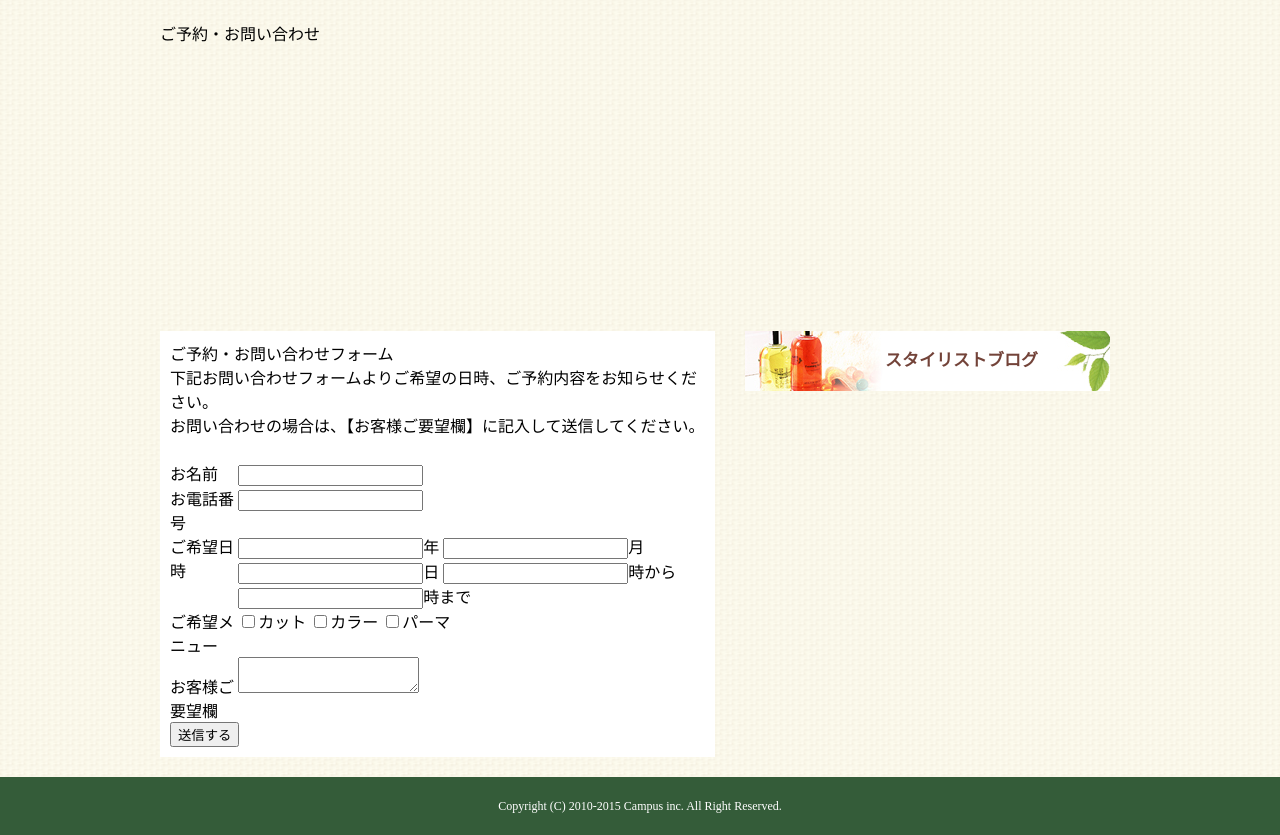
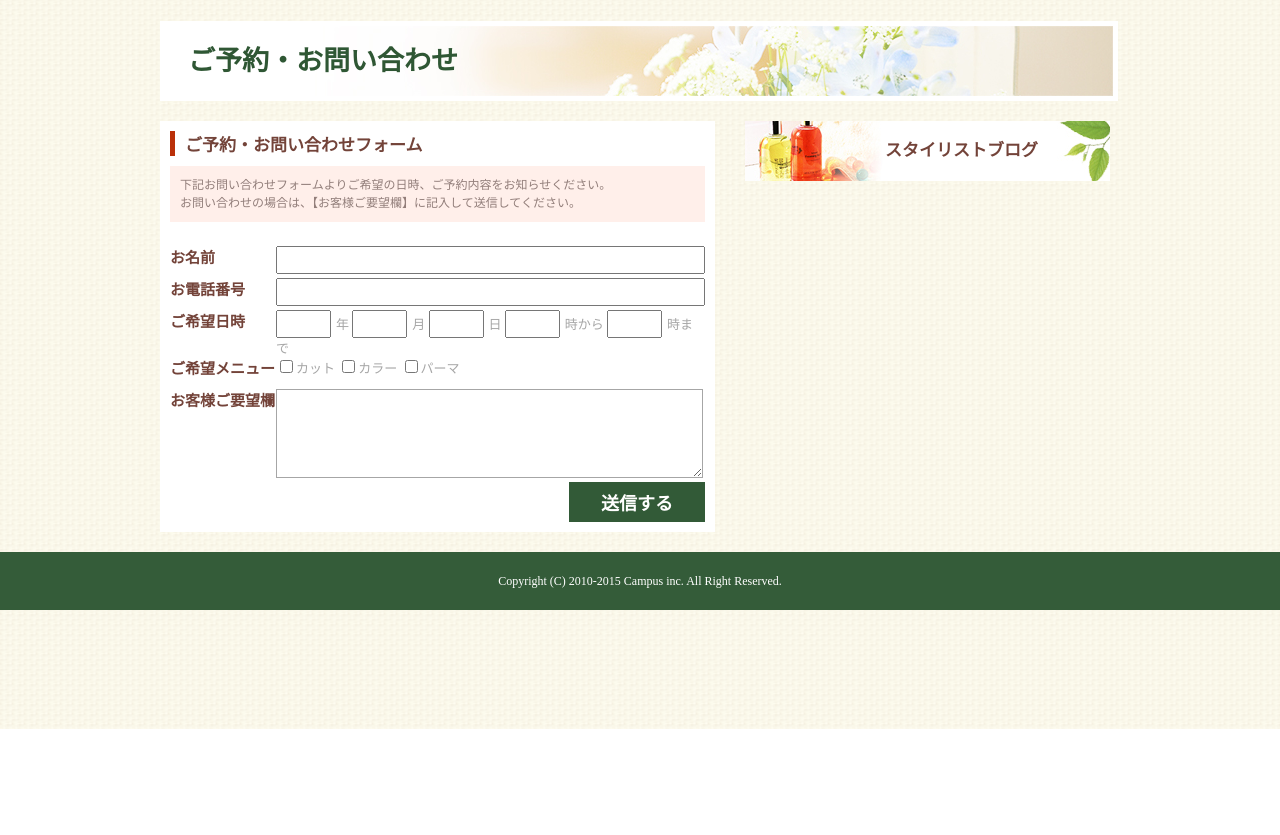
Before and after one commit to hphtml/sample, a plain HTML site: page contact.html in a window 1280 px wide. Shown: the part 71-906 px from the top of the page. After the commit the page ends 800 px from the top, so only its background shows below. Drawn offline with Linux system fonts and the light colour scheme.

Commit message:
Update tyukyu.css

```diff
--- a/tyukyu.css
+++ b/tyukyu.css
@@ -117,9 +117,96 @@ header img{
 /*--------topーーーーー*/
 .top{
     width: 950px;
-    height: 290px;
+    height: 290;
     margin-bottom: 20px;
 }
+/*--------topーーーーー*/
+
+/*--------contactーーーーー*/
+
+.top h2{
+    width: 925px;
+    height: 70px;
+    border: 5px solid #fff;
+    font-size: 27px;
+	font-weight: bold;
+	color: #2f5734;
+	line-height: 70px;
+	padding-left: 23px;
+    background: url(title.jpg)
+}
+
+p#contact_text {
+	color: #927e7a;
+	font-size: 12px;
+	line-height: 18px;
+	background-color: #ffefea;
+	padding: 10px;
+	margin-top: 10px;
+
+}
+
+td.form_title {
+	width: 131px;
+	height: 32px;
+	font-size: 15px;
+	color: #734339;
+	vertical-align: top;
+}
+
+td.form_title label {
+	font-weight: bold;
+}
+
+td.form_contents {
+	font-size: 13px;
+	color: #a6a6a6;
+}
+
+td.form_contents input#name,
+td.form_contents input#tel {
+	width: 421px;
+	height: 22px;
+}
+
+td.form_contents input.time {
+	width: 47px;
+	height: 22px;
+	margin-right: 5px;
+	display: inline-block;
+}
+
+td.form_contents textarea {
+	width: 421px;
+	height: 83px;
+	border: 1px solid #a6a6a6;
+}
+
+
+p#submit {
+	text-align: right;
+}
+
+p#submit input {
+	background-color: #325a37;
+	border: none;
+	font-size: 18px;
+	color: #fff;
+	font-weight: bold;
+	width: 136px;
+	height: 40px;
+}
+
+p#submit input:hover {
+	cursor: pointer;
+	opacity: 0.8;
+}
+
+
+/*--------contactーーーーー*/
+
+
+
 
 /*--------leftーーーーー*/
 .left{
@@ -132,13 +219,15 @@ header img{
 
 }
 
+
+
 .left ul {
 	overflow: scroll;
 	width: 535px;
 	height: 160px;
 }
 
-.left h2{
+.left h2,.left h3{
     font-size: 17px;
 	font-weight: bold;
     color: #734339;
@@ -163,6 +252,32 @@ header img{
     color: #b5b3b3;
 }
 
+/*--------menuleftーーーーー*/
+
+
+div dl {
+	margin-top: 11px;
+}
+
+div dl dt {
+	font-size: 15px;
+	font-weight: normal;
+	color: #734339;
+}
+
+div dl dd {
+	font-size: 13px;
+	font-weight: normal;
+	color: #927e7a;
+	margin-left: 10px;
+	margin-bottom: 20px;
+}
+
+div dl dd:last-child {
+	margin-bottom: 0;
+}
+
+
 /*--------rightーーーーー*/
 .right{
     width: 365px;
@@ -183,6 +298,7 @@ header img{
 	text-decoration: none;
     padding-left: 140px;
 }
+
 .right ul li a#contact{
     background: url(contact.jpg);
     width: 225px;
```
